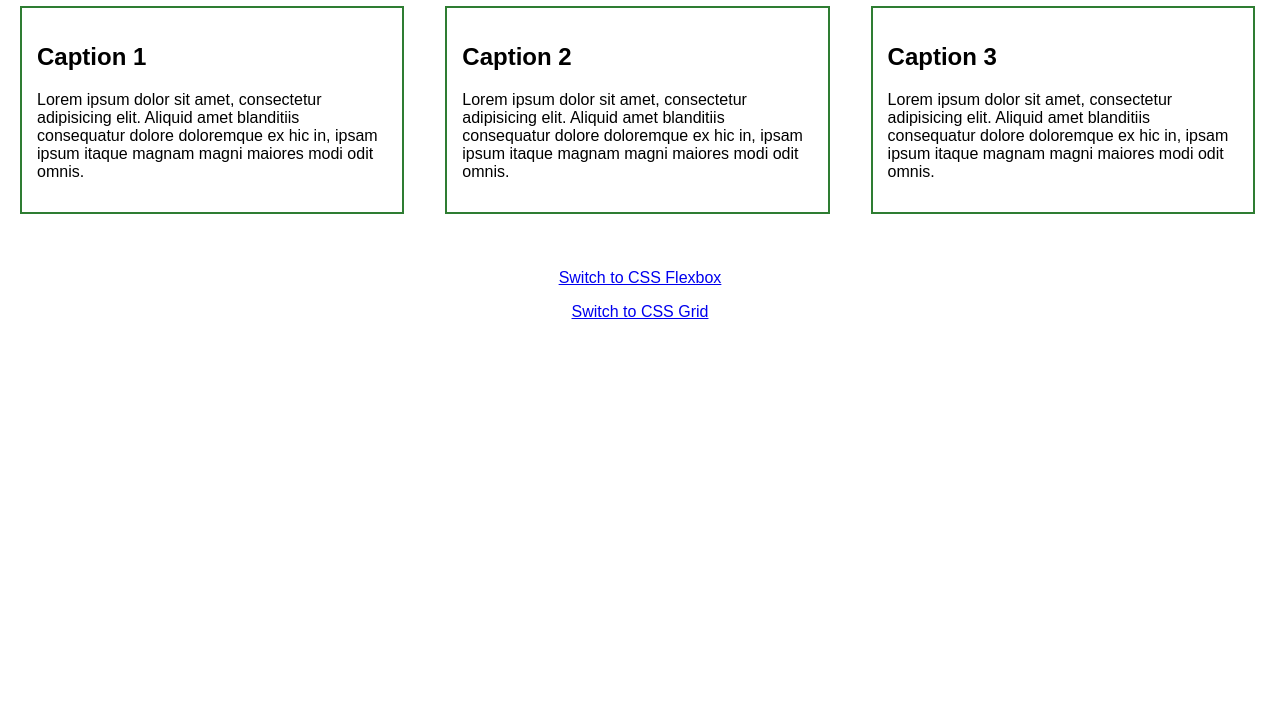
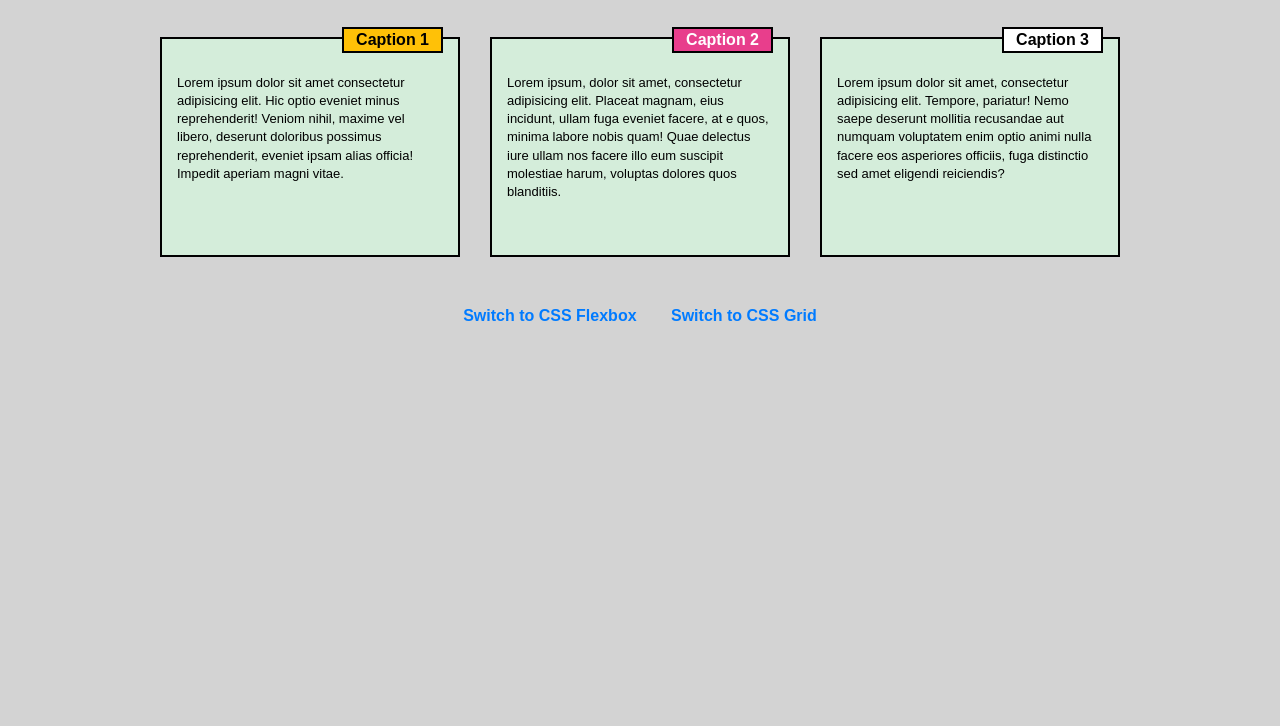
Before and after one commit to MalinskaViktoriia/web-design, a plain HTML site: page index.html in a window 1280 px wide. Shown: the part 74-800 px from the top of the page. Drawn offline with Linux system fonts and the light colour scheme.

Commit message:
Lab 4 finished

```diff
--- a/index.html
+++ b/index.html
@@ -2,28 +2,34 @@
 <html lang="uk">
 <head>
   <meta charset="UTF-8">
-  <title>Адаптивна верстка - Float</title>
+  <meta name="viewport" content="width=device-width, initial-scale=1.0">
+  <title>Lab 3 - Float</title>
   <link rel="stylesheet" href="style.css">
 </head>
 <body>
-<h1 class="main-title">Main caption</h1>
-<div class="row">
-  <div class="col-1">
+
+<h1>Main caption</h1>
+
+<div class="container">
+  <section class="block block-1">
     <h2>Caption 1</h2>
-    <p>Lorem ipsum dolor sit amet, consectetur adipisicing elit. Aliquid amet blanditiis consequatur dolore doloremque ex hic in, ipsam ipsum itaque magnam magni maiores modi odit omnis.</p>
-  </div>
-  <div class="col-2">
+    <p>Lorem ipsum dolor sit amet consectetur adipisicing elit. Hic optio eveniet minus reprehenderit! Veniom nihil, maxime vel libero, deserunt doloribus possimus reprehenderit, eveniet ipsam alias officia! Impedit aperiam magni vitae.</p>
+  </section>
+
+  <section class="block block-2">
     <h2>Caption 2</h2>
-    <p>Lorem ipsum dolor sit amet, consectetur adipisicing elit. Aliquid amet blanditiis consequatur dolore doloremque ex hic in, ipsam ipsum itaque magnam magni maiores modi odit omnis.</p>
-  </div>
-  <div class="col-3">
+    <p>Lorem ipsum, dolor sit amet, consectetur adipisicing elit. Placeat magnam, eius incidunt, ullam fuga eveniet facere, at e quos, minima labore nobis quam! Quae delectus iure ullam nos facere illo eum suscipit molestiae harum, voluptas dolores quos blanditiis.</p>
+  </section>
+
+  <section class="block block-3">
     <h2>Caption 3</h2>
-    <p>Lorem ipsum dolor sit amet, consectetur adipisicing elit. Aliquid amet blanditiis consequatur dolore doloremque ex hic in, ipsam ipsum itaque magnam magni maiores modi odit omnis.</p>
-  </div>
+    <p>Lorem ipsum dolor sit amet, consectetur adipisicing elit. Tempore, pariatur! Nemo saepe deserunt mollitia recusandae aut numquam voluptatem enim optio animi nulla facere eos asperiores officiis, fuga distinctio sed amet eligendi reiciendis?</p>
+  </section>
 </div>
-<div class="nav-links">
-  <p><a href="flex.html">Switch to CSS Flexbox</a></p>
-  <p><a href="grid.html">Switch to CSS Grid</a></p>
+
+<div class="links">
+  <a href="flex.html">Switch to CSS Flexbox</a>
+  <a href="grid.html">Switch to CSS Grid</a>
 </div>
 
 </body>
--- a/style-flex.css
+++ b/style-flex.css
@@ -1,28 +1,92 @@
-
 body {
+    background-color: #d3d3d3;
     font-family: Arial, sans-serif;
-       margin: 20px;
+    margin: 0;
+    padding: 20px;
+    box-sizing: border-box;
 }
 
-.main-title {
+h1 {
     text-align: center;
+    font-size: 28px;
+    margin-bottom: 25px;
+    color: #000000;
 }
 
-.row-flex {
+.blocks-container {
     display: flex;
+    width: 960px;
+    margin: 0 auto;
+    justify-content: space-between;
     flex-wrap: wrap;
-    gap: 20px;
 }
 
-.row-flex > .col {
-    border: 2px solid #2e7d32;
-    padding: 15px;
+.block {
+    background-color: #d4edda;
+    border: 2px solid #000000;
+    padding: 25px 15px 15px 15px;
+    width: 300px;
+    height: 220px;
     box-sizing: border-box;
-    flex: 1 1 30%;
-    min-width: 280px;
+    position: relative;
+    margin-top: 15px;
 }
 
-.nav-links {
-    margin-top: 40px;
+.block h2 {
+    position: absolute;
+    top: -12px;
+    right: 15px;
+    margin: 0;
+    padding: 2px 12px;
+    font-size: 16px;
+    border: 2px solid #000000;
+}
+
+.block-1 h2 { background-color: #ffc107; }
+.block-2 h2 { background-color: #e83e8c; color: #ffffff; }
+.block-3 h2 { background-color: #ffffff; }
+
+.block p {
+    margin-top: 10px;
+    font-size: 13px;
+    line-height: 1.4;
+    color: #000000;
+}
+
+.links {
     text-align: center;
+    margin-top: 30px;
 }
+
+.links a {
+    display: inline-block;
+    margin: 0 15px;
+    color: #007bff;
+    text-decoration: none;
+    font-weight: bold;
+}
+
+@media screen and (max-width: 992px) and (min-width: 769px) {
+    .blocks-container {
+        width: 630px;
+    }
+    .block-1, .block-2 {
+        width: 300px;
+    }
+    .block-3 {
+        width: 630px;
+    }
+}
+
+@media screen and (max-width: 768px) {
+    .blocks-container {
+        width: 100%;
+        max-width: 400px;
+        flex-direction: column;
+        align-items: center;
+    }
+    .block {
+        width: 100%;
+        height: auto;
+    }
+}
--- a/style-grid.css
+++ b/style-grid.css
@@ -1,45 +1,94 @@
-
 body {
+    background-color: #d3d3d3;
     font-family: Arial, sans-serif;
-    margin: 20px;
-}
-
-.main-title {
-    text-align: center;
-}
-
-.row-grid {
-    display: grid;
-    grid-template-columns: repeat(3, 1fr);
-    gap: 20px;
-}
-
-.row-grid > .col {
-    border: 2px solid #2e7d32;
-    padding: 15px;
+    margin: 0;
+    padding: 20px;
     box-sizing: border-box;
 }
 
+h1 {
+    text-align: center;
+    font-size: 28px;
+    margin-bottom: 25px;
+    color: #000000;
+}
 
-@media (max-width: 992px) {
-    .row-grid {
-        grid-template-columns: repeat(2, 1fr);
+.blocks-container {
+    display: grid;
+    grid-template-columns: repeat(3, 300px);
+    justify-content: center;
+    gap: 30px;
+    margin-top: 15px;
+}
+
+.block {
+    background-color: #d4edda;
+    border: 2px solid #000000;
+    padding: 25px 15px 15px 15px;
+    height: 220px;
+    box-sizing: border-box;
+    position: relative;
+}
+
+.block h2 {
+    position: absolute;
+    top: -12px;
+    right: 15px;
+    margin: 0;
+    padding: 2px 12px;
+    font-size: 16px;
+    border: 2px solid #000000;
+}
+
+.block-1 h2 { background-color: #ffc107; }
+.block-2 h2 { background-color: #e83e8c; color: #ffffff; }
+.block-3 h2 { background-color: #ffffff; }
+
+.block p {
+    margin-top: 10px;
+    font-size: 13px;
+    line-height: 1.4;
+    color: #000000;
+}
+
+.links {
+    text-align: center;
+    margin-top: 30px;
+}
+
+.links a {
+    display: inline-block;
+    margin: 0 15px;
+    color: #007bff;
+    text-decoration: none;
+    font-weight: bold;
+}
+
+@media screen and (max-width: 992px) and (min-width: 769px) {
+    .blocks-container {
+        grid-template-columns: repeat(2, 300px);
+        width: 630px;
+        margin: 0 auto;
     }
-    .col-3 {
+    .block-3 {
         grid-column: span 2;
+        width: 630px;
     }
 }
 
-@media (max-width: 768px) {
-    .row-grid {
+@media screen and (max-width: 768px) {
+    .blocks-container {
         grid-template-columns: 1fr;
+        width: 100%;
+        max-width: 400px;
+        margin: 0 auto;
     }
-    .col-3 {
+    .block {
+        height: auto;
+        width: 100%;
+    }
+    .block-3 {
         grid-column: span 1;
+        width: 100%;
     }
 }
-
-.nav-links {
-    margin-top: 40px;
-    text-align: center;
-}
--- a/style.css
+++ b/style.css
@@ -1,61 +1,110 @@
-
 body {
+    background-color: #d3d3d3;
     font-family: Arial, sans-serif;
-    margin: 20px;
-}
-
-.main-title {
-    text-align: center;
-}
-.row {
-    width: 100%;
-}
-.row::after {
-    content: "";
-    display: table;
-    clear: both;
-}
-.row > div {
-    border: 2px solid #2e7d32;
-    padding: 15px;
-    margin-bottom: 15px;
+    margin: 0;
+    padding: 20px;
     box-sizing: border-box;
 }
 
-@media (min-width: 992px) {
-    .col-1, .col-2, .col-3 {
-        width: 31%;
-        float: left;
-        margin-right: 3.3%;
+h1 {
+    text-align: center;
+    font-size: 28px;
+    margin-bottom: 25px;
+    color: #000000;
+}
+
+.container {
+    width: 960px;
+    margin: 0 auto;
+    overflow: hidden;
+}
+
+.block {
+    background-color: #d4edda;
+    border: 2px solid #000000;
+    padding: 25px 15px 15px 15px;
+    width: 300px;
+    height: 220px;
+    float: left;
+    margin-right: 30px;
+    box-sizing: border-box;
+    position: relative;
+    margin-top: 15px;
+    margin-bottom: 20px;
+}
+
+.block:nth-child(3) {
+    margin-right: 0;
+}
+
+.block h2 {
+    position: absolute;
+    top: -12px;
+    right: 15px;
+    margin: 0;
+    padding: 2px 12px;
+    font-size: 16px;
+    border: 2px solid #000000;
+}
+
+.block-1 h2 { background-color: #ffc107; }
+.block-2 h2 { background-color: #e83e8c; color: #ffffff; }
+.block-3 h2 { background-color: #ffffff; }
+
+.block p {
+    margin-top: 10px;
+    font-size: 13px;
+    line-height: 1.4;
+    color: #000000;
+}
+
+.links {
+    clear: both;
+    text-align: center;
+    margin-top: 30px;
+}
+
+.links a {
+    display: inline-block;
+    margin: 0 15px;
+    color: #007bff;
+    text-decoration: none;
+    font-weight: bold;
+}
+
+@media screen and (max-width: 992px) and (min-width: 769px) {
+    .container {
+        width: 630px;
     }
-    .col-3 {
+    .block-1 {
+        margin-right: 30px;
+    }
+    .block-2 {
         margin-right: 0;
     }
-}
-@media (min-width: 768px) and (max-width: 991px) {
-    .col-1, .col-2 {
-        width: 48%;
-        float: left;
-        margin-right: 4%;
-    }
-    .col-2 {
+    .block-3 {
+        width: 630px;
         margin-right: 0;
-    }
-    .col-3 {
-        width: 100%;
         clear: both;
-        float: none;
-    }
-}
-@media (max-width: 767px) {
-    .col-1, .col-2, .col-3 {
-        width: 100%;
-        float: none;
     }
 }
 
-.nav-links {
-    margin-top: 40px;
-    text-align: center;
-    clear: both;
+@media screen and (max-width: 768px) {
+    body {
+        padding: 10px;
+    }
+    .container {
+        width: 100%;
+        max-width: 400px;
+        margin: 0 auto;
+    }
+    .block {
+        width: 100%;
+        float: none;
+        margin-right: 0;
+        height: auto;
+    }
+    .block-3 {
+        width: 100%;
+    }
 }
```
Also changed, not shown: Lab4/index.html (+1 -0 lines), flex.html (+18 -15 lines), grid.html (+18 -17 lines), Lab4/images/640x480.svg (added). Lines whose indentation alone changed are shown as unchanged.
